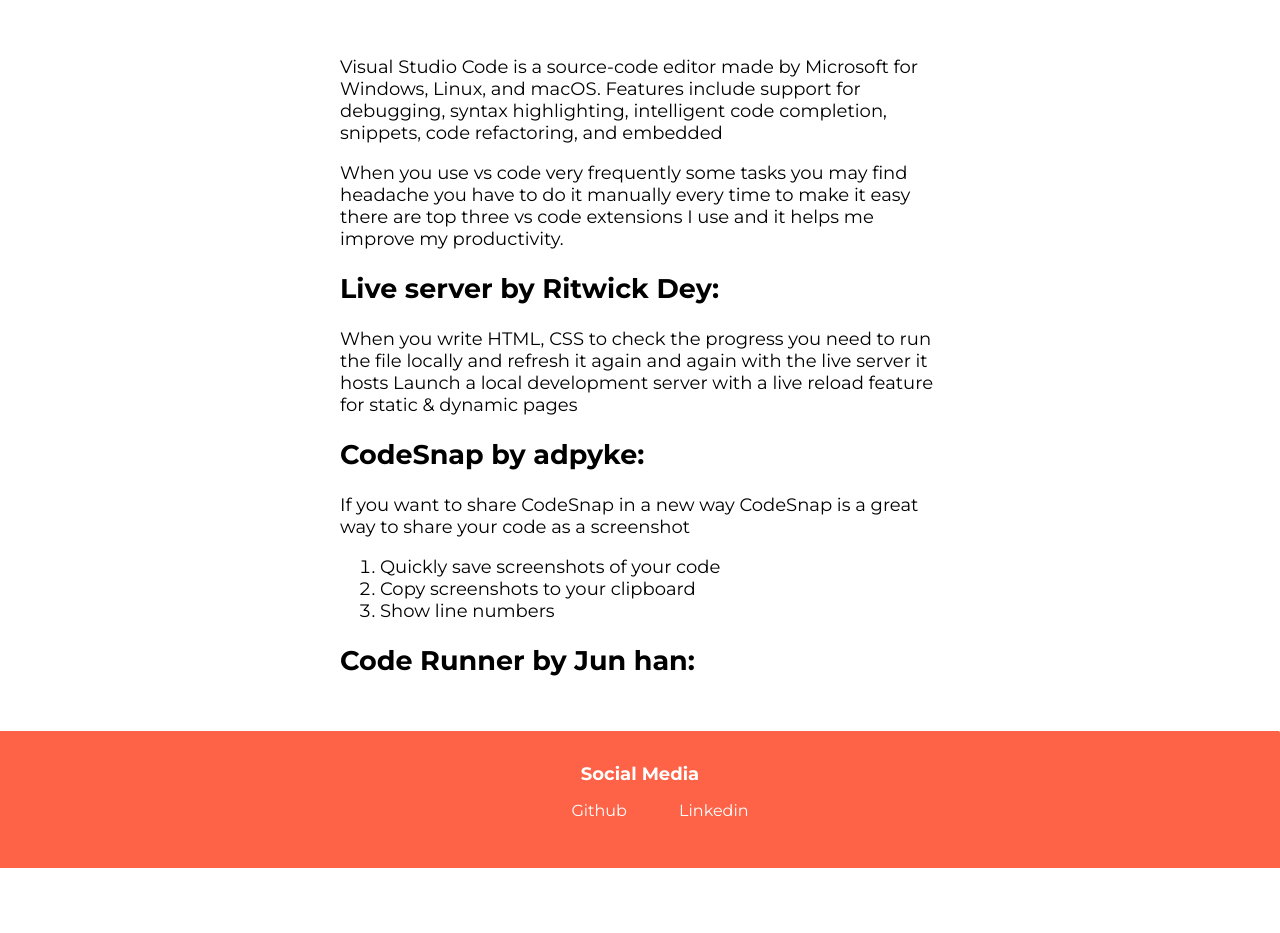
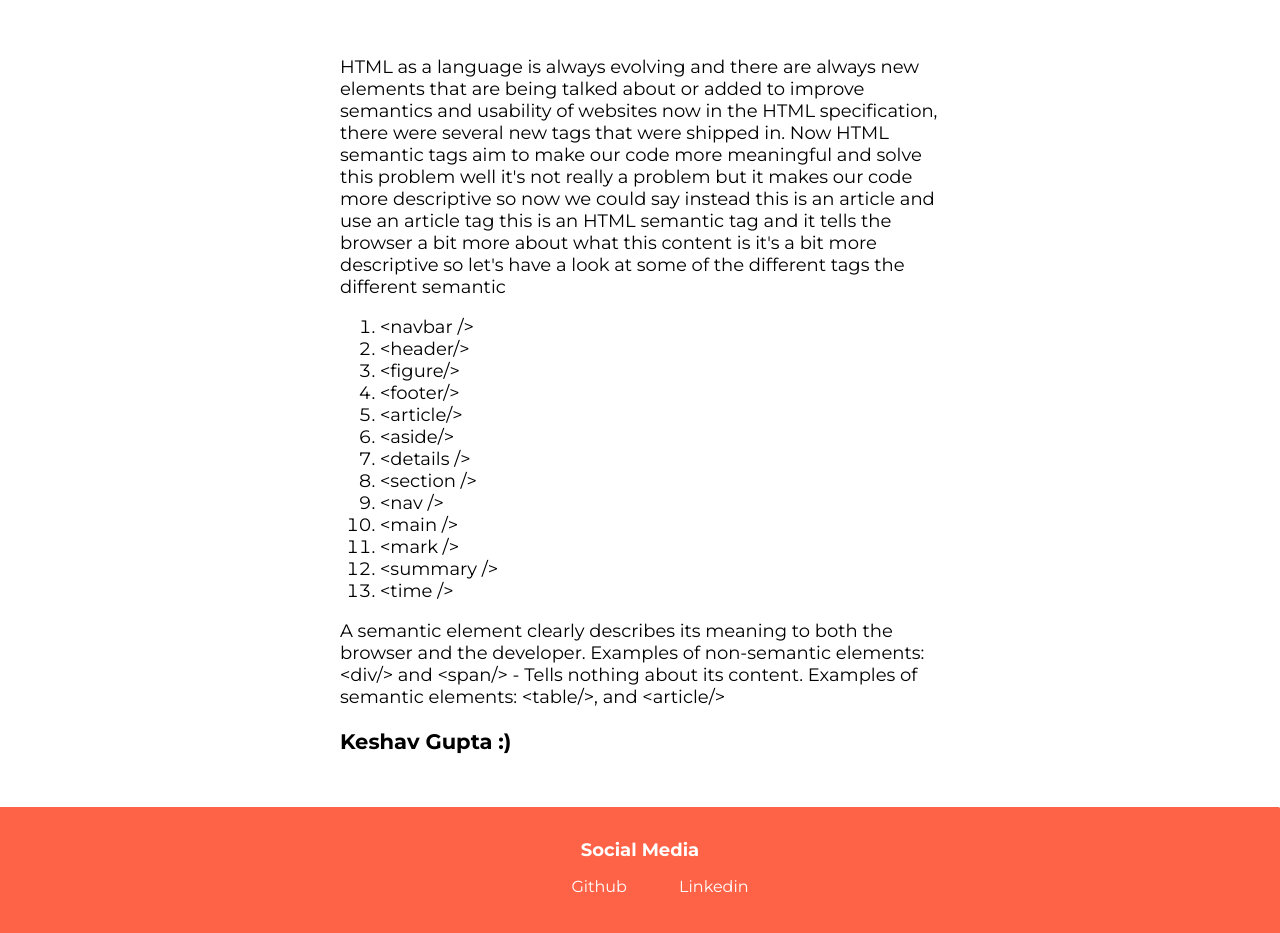
Before and after one commit to keshavgupta848101/markfour-portfolio-website, a plain HTML site: page blog2.html in a window 1280 px wide. Shown: the part 180-1113 px from the top of the page. Before the commit the page ends 1048 px from the top, so only its background shows below. Drawn offline with Linux system fonts and the light colour scheme.

Commit message:
updated  blogs

```diff
--- a/blog2.html
+++ b/blog2.html
@@ -7,7 +7,6 @@
     <title>Document</title>
     <link rel="stylesheet" href="style.css" />
   </head>
-
   <body>
     <nav class="navigation container">
       <div class="nav-brand">
@@ -27,41 +26,42 @@
       </ul>
     </nav>
 
-    <h1 style="text-align: center">
-      Vs code Extension makes your life easy...
-    </h1>
-
+    <h1 style="text-align: center">What is semantic HTML?</h1>
     <article class="blog-center">
       <p>
-        Visual Studio Code is a source-code editor made by Microsoft for
-        Windows, Linux, and macOS. Features include support for debugging,
-        syntax highlighting, intelligent code completion, snippets, code
-        refactoring, and embedded
-      </p>
-      <p>
-        When you use vs code very frequently some tasks you may find headache
-        you have to do it manually every time to make it easy there are top
-        three vs code extensions I use and it helps me improve my productivity.
-      </p>
-      <h2>Live server by Ritwick Dey:</h2>
-      <p>
-        When you write HTML, CSS to check the progress you need to run the file
-        locally and refresh it again and again with the live server it hosts
-        Launch a local development server with a live reload feature for static
-        & dynamic pages
-      </p>
-      <h2>CodeSnap by adpyke:</h2>
-      <p>
-        If you want to share CodeSnap in a new way CodeSnap is a great way to
-        share your code as a screenshot
+        HTML as a language is always evolving and there are always new elements
+        that are being talked about or added to improve semantics and usability
+        of websites now in the HTML specification, there were several new tags
+        that were shipped in. Now HTML semantic tags aim to make our code more
+        meaningful and solve this problem well it's not really a problem but it
+        makes our code more descriptive so now we could say instead this is an
+        article and use an article tag this is an HTML semantic tag and it tells
+        the browser a bit more about what this content is it's a bit more
+        descriptive so let's have a look at some of the different tags the
+        different semantic
       </p>
       <ol>
-        <li>Quickly save screenshots of your code</li>
-        <li>Copy screenshots to your clipboard</li>
-        <li>Show line numbers</li>
+        <li>&lt;navbar /&gt;</li>
+        <li>&lt;header/&gt;</li>
+        <li>&lt;figure/&gt;</li>
+        <li>&lt;footer/&gt;</li>
+        <li>&lt;article/&gt;</li>
+        <li>&lt;aside/&gt;</li>
+        <li>&lt;details /&gt;</li>
+        <li>&lt;section /&gt;</li>
+        <li>&lt;nav /&gt;</li>
+        <li>&lt;main /&gt;</li>
+        <li>&lt;mark /&gt;</li>
+        <li>&lt;summary /&gt;</li>
+        <li>&lt;time /&gt;</li>
       </ol>
-
-      <h2>Code Runner by Jun han:</h2>
+      <p>
+        A semantic element clearly describes its meaning to both the browser and
+        the developer. Examples of non-semantic elements: &lt;div/&gt; and
+        &lt;span/&gt; - Tells nothing about its content. Examples of semantic
+        elements: &lt;table/&gt;, and &lt;article/&gt;
+      </p>
+      <h3>Keshav Gupta :)</h3>
     </article>
 
     <footer class="footer">
```
Also changed, not shown: blog1.html (+2 -1 lines), blog3.html (added, +90 -0 lines), blogs.html (+1 -1 lines).
